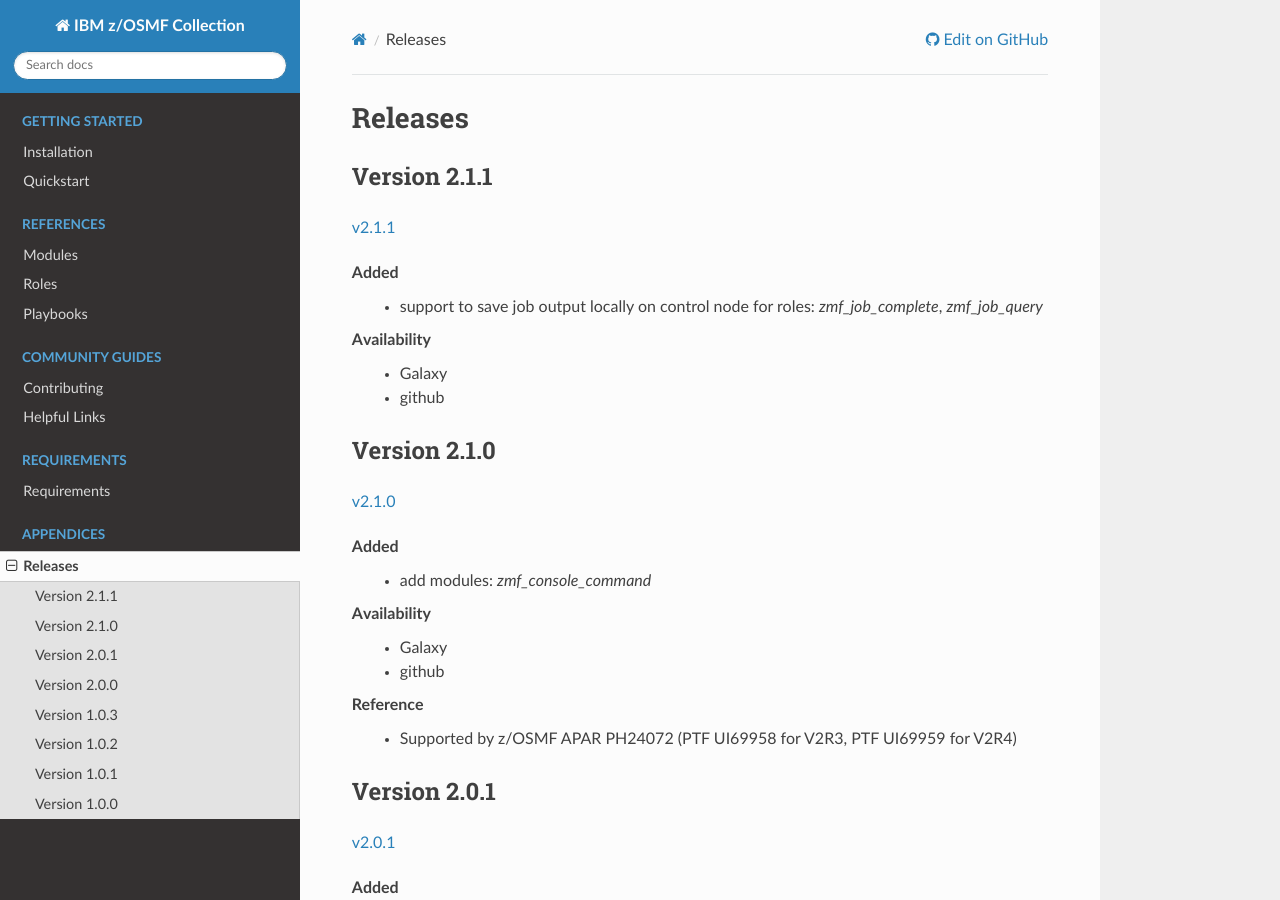
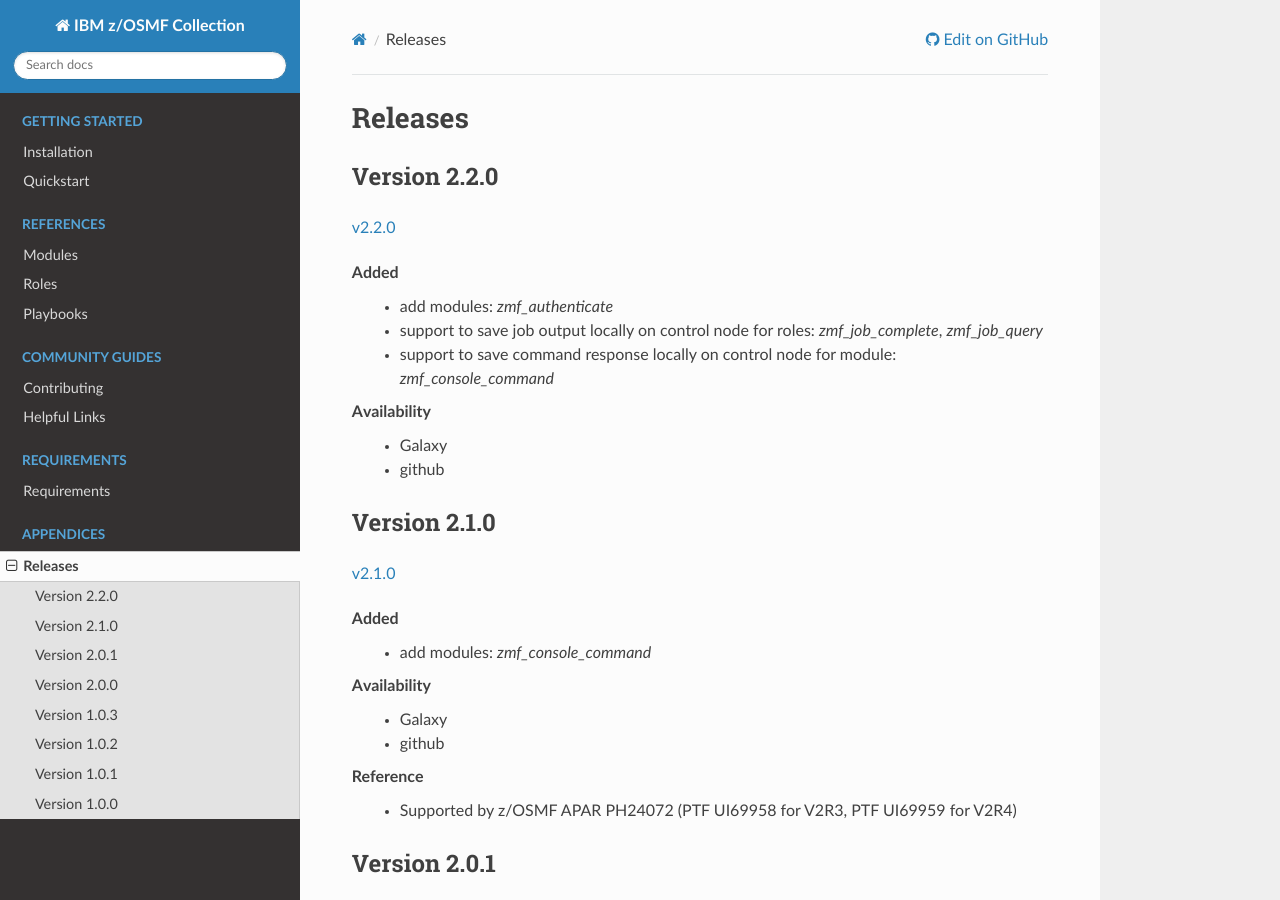
Before and after one commit to IBM/ibm_zos_zosmf, a Sphinx documentation site: the page built from docs/source/release_notes.rst, in a window 1280 px wide and 900 px high. Built offline with Sphinx 7.4.7 and the Read the Docs theme 2.0.0, drawn with Linux system fonts in a browser that asks for light colours.

Commit message:
update to v2.2.0

```diff
--- a/docs/source/conf.py
+++ b/docs/source/conf.py
@@ -35,7 +35,7 @@
 author = 'IBM'
 
 # The full version, including alpha/beta/rc tags
-release = '2.1.1'
+release = '2.2.0'
 
 # Disable the Copyright footer for Read the docs at the bottom of the page
 # by setting property html_show_copyright = False
@@ -143,7 +143,7 @@
 # White list which Git tags documentation will be generated and linked into the
 # version selection box. This is currently a manual selection, until more
 # versions are released, there are no regular expressions used.
-scv_whitelist_tags = ('v2.0.0', 'v2.0.1', 'v2.1.0', '2.1.1')
+scv_whitelist_tags = ('v2.0.0', 'v2.0.1', 'v2.1.0', '2.2.0')
 
 # Sort versions by one or more values. Valid values are semver, alpha, and time.
 # Semantic is referred to as 'semver', this would ensure our latest VRM is
--- a/docs/source/release_notes.rst
+++ b/docs/source/release_notes.rst
@@ -5,13 +5,15 @@
 Releases
 ========
 
-Version 2.1.1
+Version 2.2.0
 -------------
 
-`v2.1.1`_
+`v2.2.0`_
 
 Added
+  * add modules: `zmf_authenticate`
   * support to save job output locally on control node for roles: `zmf_job_complete`, `zmf_job_query`
+  * support to save command response locally on control node for module: `zmf_console_command`
 
 Availability
   * Galaxy
@@ -140,5 +142,5 @@
     https://github.com/IBM/ibm_zos_zosmf/releases/tag/v2.0.1
 .. _v2.1.0:
     https://github.com/IBM/ibm_zos_zosmf/releases/tag/v2.1.0
-.. _v2.1.1:
-    https://github.com/IBM/ibm_zos_zosmf/releases/tag/v2.1.1
+.. _v2.2.0:
+    https://github.com/IBM/ibm_zos_zosmf/releases/tag/v2.2.0
--- a/galaxy.yml
+++ b/galaxy.yml
@@ -7,7 +7,7 @@
 name: ibm_zos_zosmf
 
 # The collection version
-version: 2.1.1
+version: 2.2.0
 
 # Collection README file
 readme: README.md
```
Also changed, not shown: CHANGELOG.md (+3 -1 lines).
